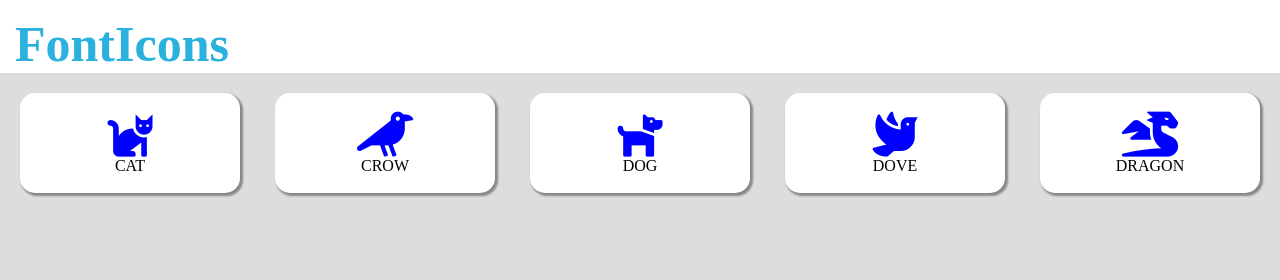
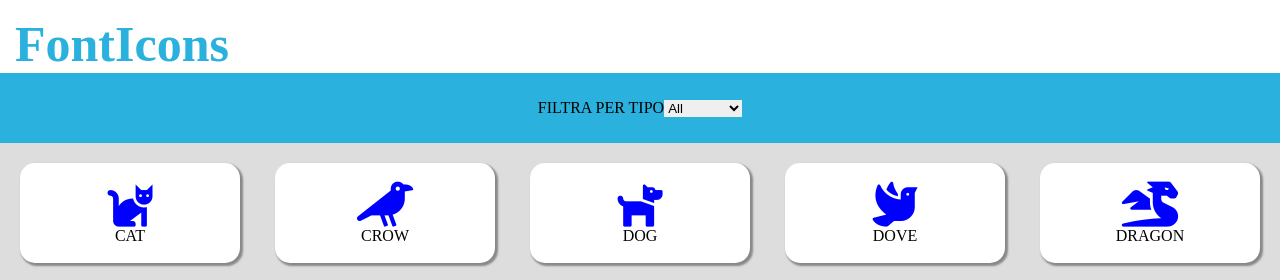
Before and after one commit to andreamarangon/ES6-Icons, a plain HTML site: page Milestone1/index.html in a window 1280 px wide. Shown: the top 280 px of the page. Drawn offline with nearby package versions, Linux system fonts and the light colour scheme.

Commit message:
inizio Milestone 3

```diff
--- a/Milestone1/assets/css/master.css
+++ b/Milestone1/assets/css/master.css
@@ -3,6 +3,9 @@
   margin: 0;
   border: 0;
   box-sizing: border-box;
+}
+body {
+  height: 100vh;
 }
 
 h1 {
@@ -31,7 +34,7 @@ main {
   display: flex;
   flex-wrap: wrap;
   justify-content: space-between;
-  height: 100vh;
+  height: 84vh;
   padding: 20px;
 }
 
@@ -57,3 +60,11 @@ i {
 .purple {
   color: #800080;
 }
+
+.container-select{
+  height: 70px;
+  display: flex;
+  align-items: center;
+  justify-content: center;
+  background-color: #2AB1DD;
+}
--- a/Milestone1/index.html
+++ b/Milestone1/index.html
@@ -13,7 +13,15 @@
 <body>
   <header>
     <h1>FontIcons</h1>
-
+    <div class="container-select">
+      <span>FILTRA PER TIPO</span>
+      <select id="filter" name="icon">
+        <option value="">All</option>
+        <option value="">animal</option>
+        <option value="">vegetable</option>
+        <option value="">users</option>
+      </select>
+    </div>
   </header>
   <main>
     <div id="icons"></div>
```
